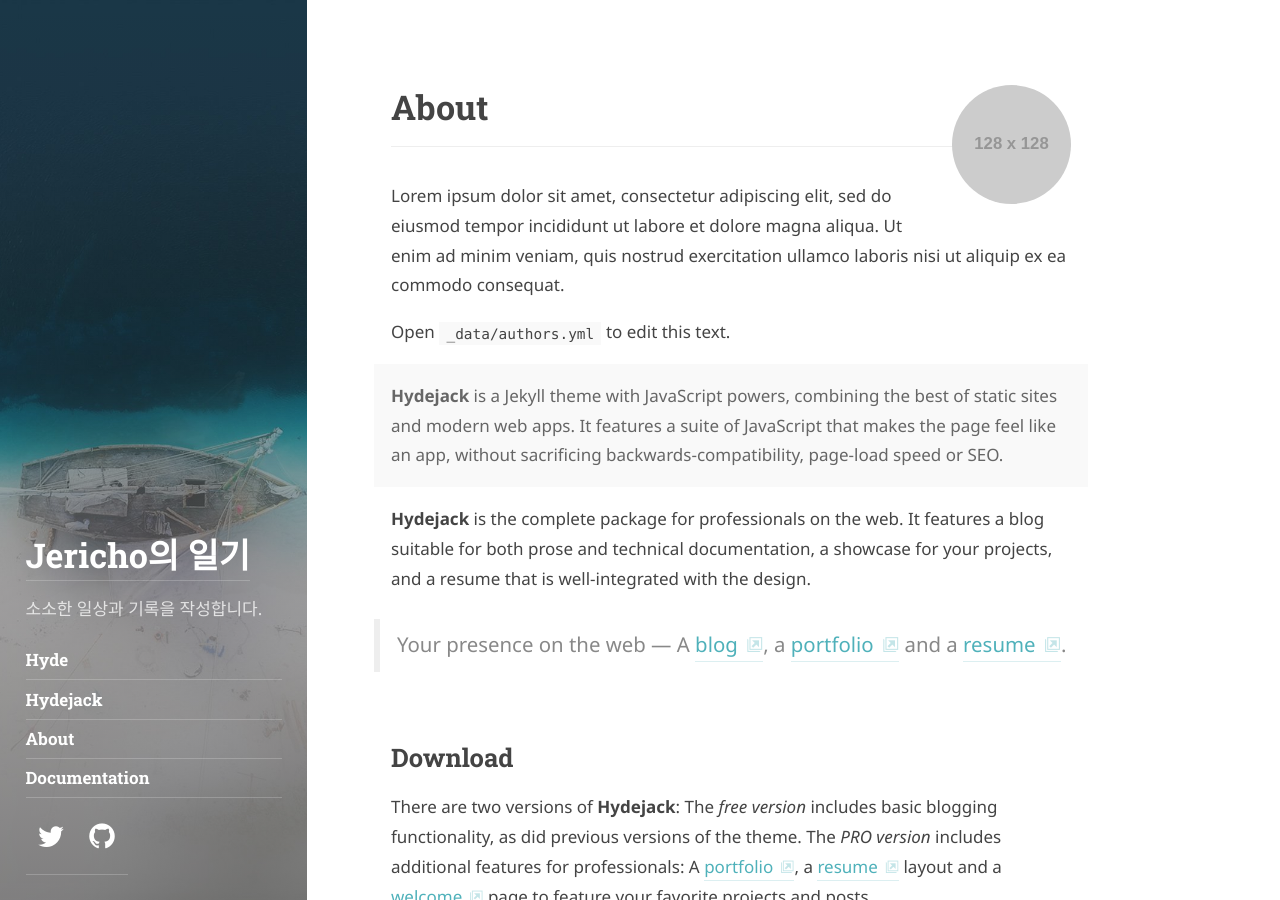
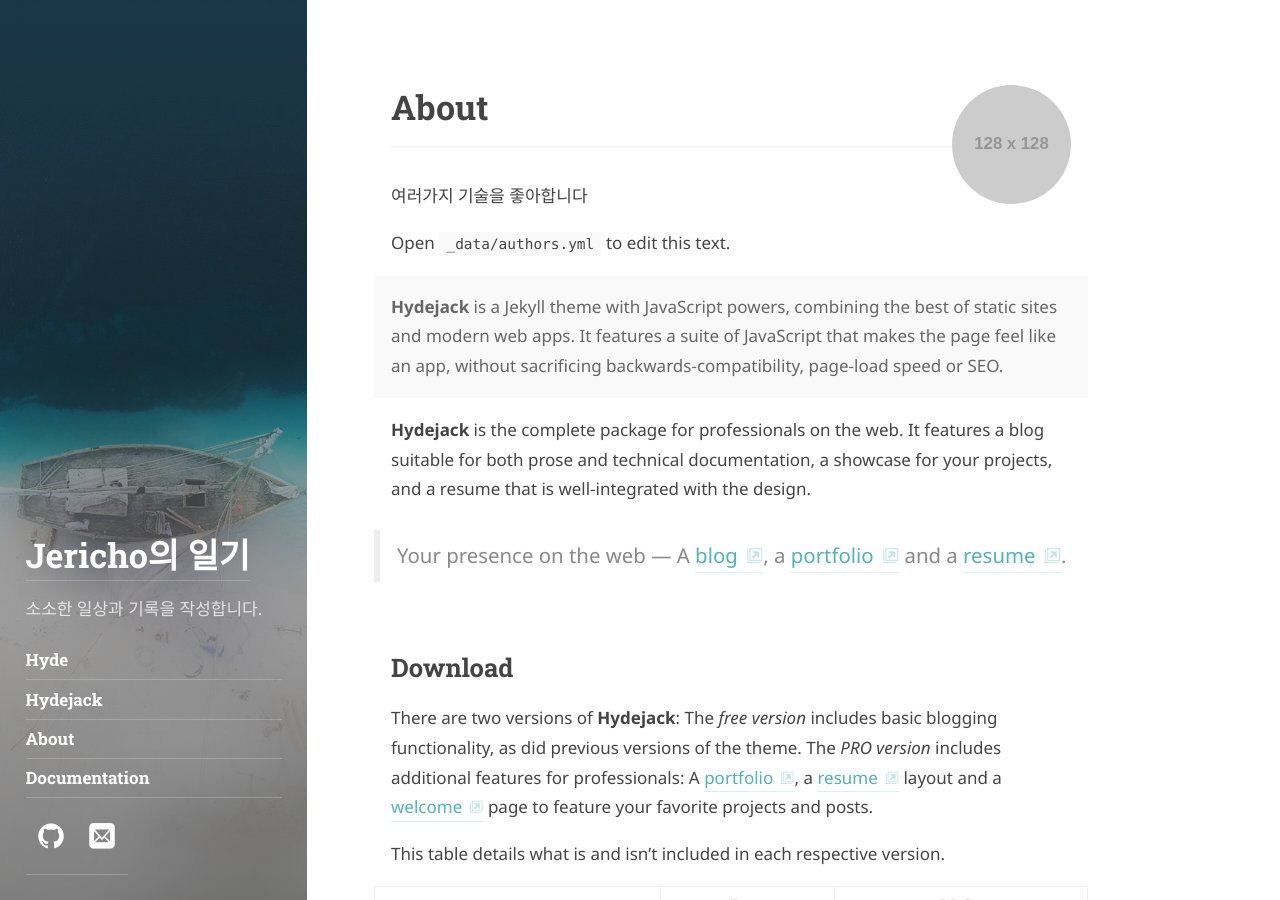
Before and after one commit to DevJericho/DevJericho.github.io, a Jekyll site: the page built from about.md, in a window 1280 px wide and 900 px high. Built offline with Jekyll 4.4.1, drawn with Linux system fonts in a browser that asks for light colours; some web fonts are replaced.

Commit message:
change encoding

```diff
--- a/_data/authors.yml
+++ b/_data/authors.yml
@@ -8,9 +8,7 @@
   # Used at the bottom of each page and at the top of the `about` layout
   # Markdown enabled, can use multiple paragraphs (enabled by `|`)
   about:             |
-    Lorem ipsum dolor sit amet, consectetur adipiscing elit,
-    sed do eiusmod tempor incididunt ut labore et dolore magna aliqua.
-    Ut enim ad minim veniam, quis nostrud exercitation ullamco laboris nisi ut aliquip ex ea commodo consequat.
+    여러가지 기술을 좋아합니다
 
     Open `_data/authors.yml` to edit this text.
 
@@ -26,9 +24,9 @@
   # Comment/uncommet to show/hide
   # Rearrange to change the order in which they appear
   social:
-    twitter:         <username>
-    github:          <username>
-    # email:           mailto:<mail@domain.tld>
+    #twitter:         <username>
+    github:          Devjericho
+    email:           mailto:<skwjdghks012@naver.com>
     # rss:             https://<url>/feed.xml
     # facebook:        <username>
     # google:          <number>
```
